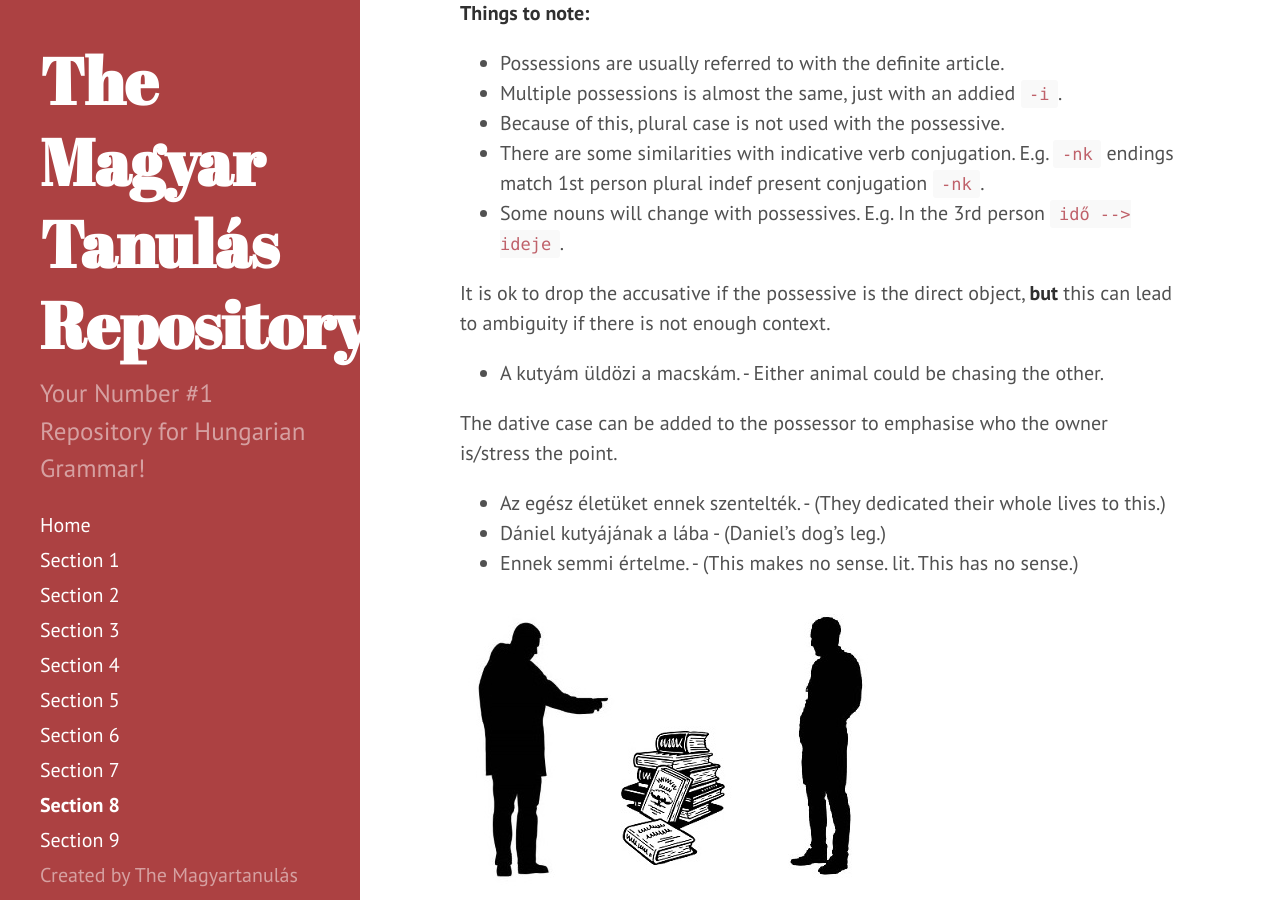
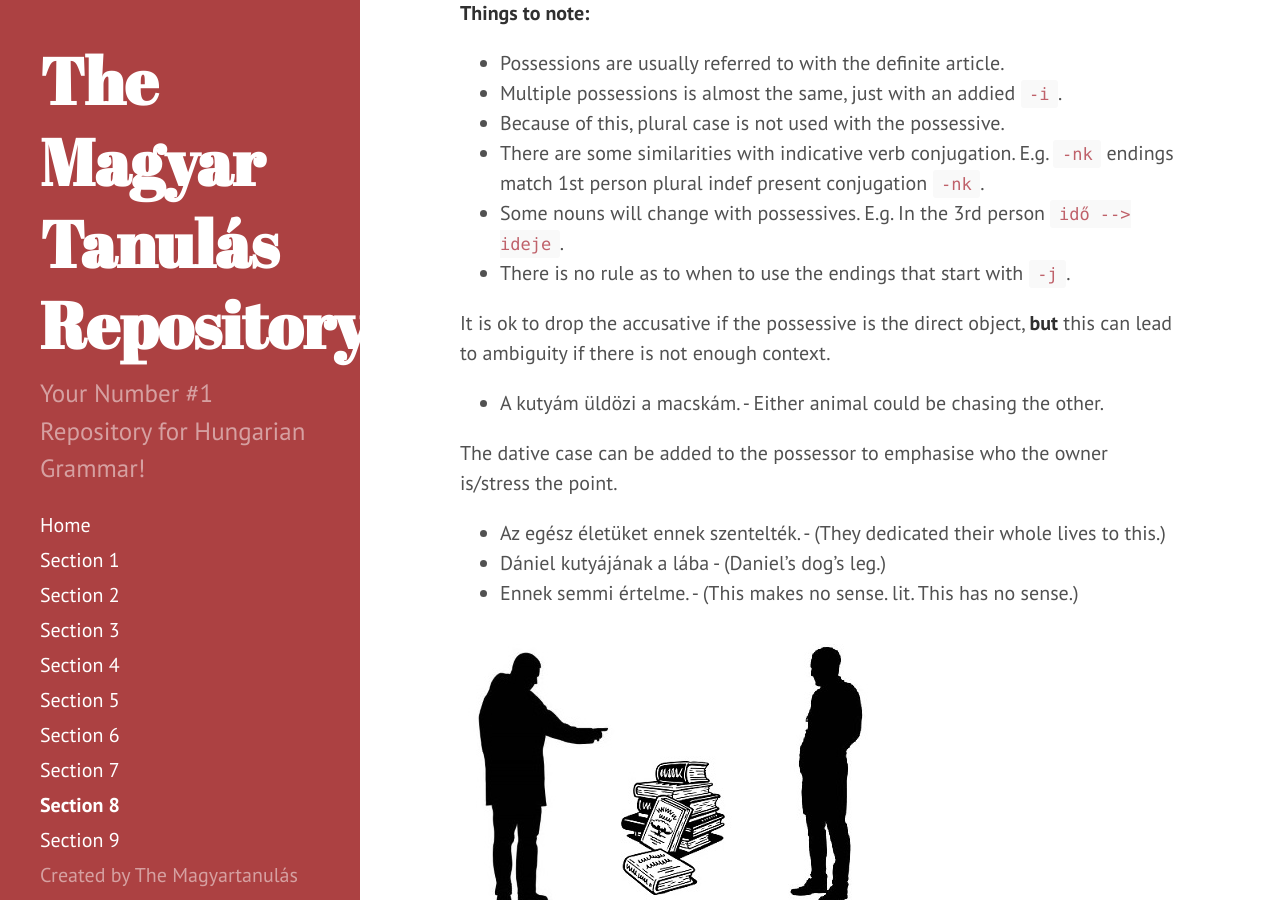
Before and after one commit to Magyartanulas/magyartanulas.github.io, a Jekyll site: the page built from Section8.md, in a window 1280 px wide and 900 px high, scrolled down 2911 px. Built offline with Jekyll 4.4.1, drawn with Linux system fonts in a browser that asks for light colours; Markdown is read by kramdown in place of the engine named in the settings.

Commit message:
Update Section8.md

```diff
--- a/Section8.md
+++ b/Section8.md
@@ -83,6 +83,7 @@ Here are some examples:
 * Because of this, plural case is not used with the possessive.
 * There are some similarities with indicative verb conjugation. E.g. `-nk` endings match 1st person plural indef present conjugation `-nk`.
 * Some nouns will change with possessives. E.g. In the 3rd person `idő --> ideje`.
+* There is no rule as to when to use the endings that start with `-j`.
 
 It is ok to drop the accusative if the possessive is the direct object, **but** this can lead to ambiguity if there is not enough context.
 
```
